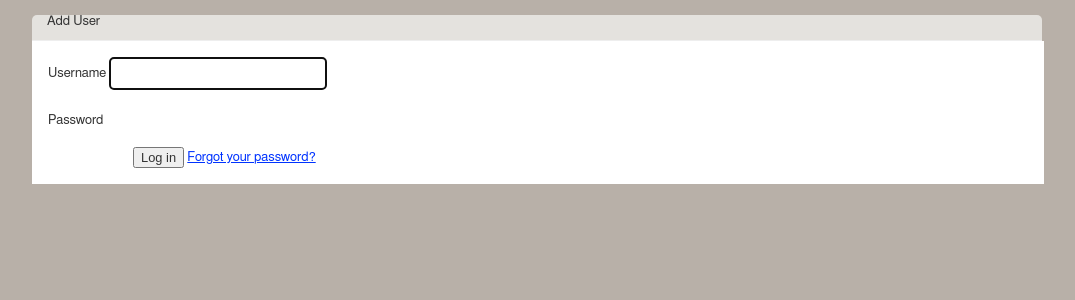
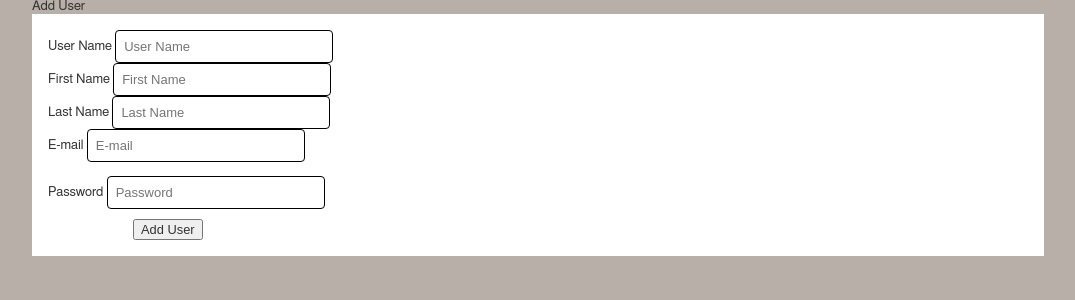
Before and after one commit to benbranyon/sequoiacms, a PHP site: page /spidercms/admin/users/add in a window 1280 px wide. Shown: the part 119-419 px from the top of the page, without its empty margins (118-1193 px from the left). Run offline with PHP 8.4, Linux system fonts and the light colour scheme; a user stored in the database is signed in.

Commit message:
user add form

```diff
--- a/application/public/css/admin.css
+++ b/application/public/css/admin.css
@@ -165,6 +165,7 @@ fieldset#actions {
 	width: 400px;
 }
 
+/** INPUT STYLES **/
 input.admin1{
 	width:200px;
 	-moz-border-radius: 4px;
@@ -176,6 +177,18 @@ input.admin1{
 	padding:8px;
 	font-size:13px;
 
+}
+
+input.admin2{
+	width:200px;
+	-moz-border-radius: 4px;
+	-webkit-border-radius: 4px;
+	border-radius: 4px;
+	background:white;
+	border: solid 1px black;
+	color:#434230;
+	padding:8px;
+	font-size:13px;
 }
 
 
@@ -253,6 +266,8 @@ table.admin1 td {
     padding: 0.5em;
 }
 
+table.admin2
+
 /** Content styles **/
 section.title {
 	width:100%;
--- a/spider/modules/galleries/views/add.php
+++ b/spider/modules/galleries/views/add.php
@@ -10,6 +10,11 @@
 	<div>
 		<section class="title"><h4>Add Gallery</h4></section>
 		<section class="form">
+				<fieldset id="inputs">
+
+				</fieldset>
+				<fieldset id="actions">
+				</fieldset>
 		</section>
 	</div>
 </div>
--- a/spider/modules/users/views/add.php
+++ b/spider/modules/users/views/add.php
@@ -12,18 +12,29 @@
 		<?php echo '<form method="POST" enctype="multipart/form-data" action="/' . BASE_DIR . '/users/add" >';?>
 				<fieldset id="inputs">
 					<p>
-						<label for="username">Username</label>
-						<input id="username" name="username" type="text" class="admin1" placeholer="Username" autofocus required>
+						<label for="username">User Name</label>
+						<input id="username" name="username" type="text" class="admin2" placeholder="User Name" />
+					</p>
+					<p>
+						<label for="first_name">First Name</label>
+						<input id="first_name" name="first_name" type="text" class="admin2" placeholder="First Name" />
+					</p>
+					<p>
+						<label for="last_name">Last Name</label>
+						<input id="last_name" name="last_name" type="text" class="admin2" placeholder="Last Name" />
+					</p>
+					<p>
+						<label for="email">E-mail</label>
+						<input id="email" name="email" type="text" class="admin2" placeholder="E-mail" />
 					</p>
 					<br style="clear:both;"/>
 					<p>
 						<label for="password">Password</label>
-						<input id="password" name="password" type="password" class="admin1" placeholer="Password" required>
+						<input id="password" name="paddword" type="password" class="admin2" placeholder="Password"/>
 					</p>
 				</fieldset>
 				<fieldset id="actions">
-					<input type="submit" id="submit" value="Log in">
-					<a href="">Forgot your password?</a>
+					<input type="submit" id="submit" value="Add User">
 				</fieldset>
 		</form>
 	</section>
```
Also changed, not shown: spider/modules/admin/views/index.php (+10 -2 lines).
